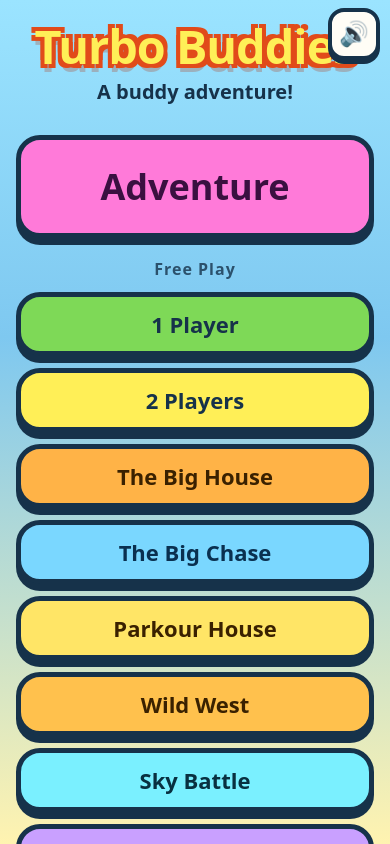
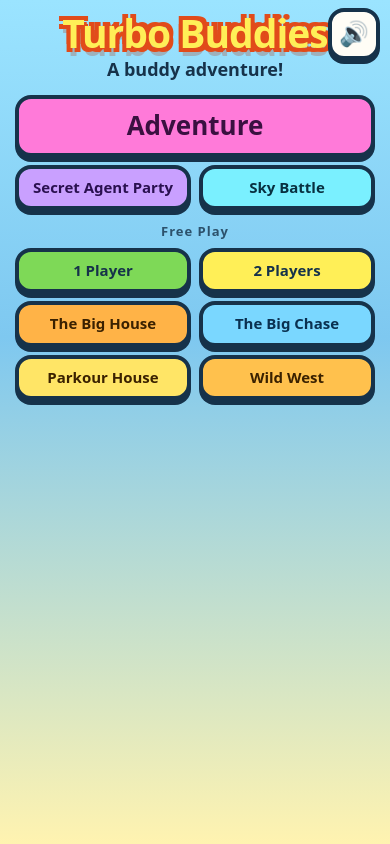
Before and after one commit to sevenninedev/turbo-buddies, a plain HTML site: page index.html in a window 390 px wide. Drawn offline with Linux system fonts and the light colour scheme.

Commit message:
Make the start screen scroll and move Secret Agent Party up
The Free Play list was taller than a phone screen, and touchmove was blocked, so Secret Agent Party sat below the fold. Newest levels now sit under Adventure in a compact 2-column grid, overlays scroll, and assets are cache-busted.

```diff
--- a/index.html
+++ b/index.html
@@ -7,7 +7,7 @@
   <meta name="mobile-web-app-capable" content="yes">
   <meta name="apple-mobile-web-app-status-bar-style" content="black-translucent">
   <title>Turbo Buddies</title>
-  <link rel="stylesheet" href="style.css">
+  <link rel="stylesheet" href="style.css?v=8fb82b2">
 </head>
 <body>
   <canvas id="game" width="390" height="844"></canvas>
@@ -33,6 +33,8 @@
     <p class="tagline" id="tagline">A buddy adventure!</p>
     <div id="modes" class="modes">
       <button type="button" id="modeAdventure" class="mode-btn mode-adventure">Adventure</button>
+      <button type="button" id="modeParty" class="mode-btn mode-party">Secret Agent Party</button>
+      <button type="button" id="modeSkyBattle" class="mode-btn mode-sky">Sky Battle</button>
       <p class="free-play-label">Free Play</p>
       <button type="button" id="mode1" class="mode-btn">1 Player</button>
       <button type="button" id="mode2" class="mode-btn mode-2p">2 Players</button>
@@ -40,8 +42,6 @@
       <button type="button" id="modeChase" class="mode-btn mode-chase">The Big Chase</button>
       <button type="button" id="modeParkour" class="mode-btn mode-parkour">Parkour House</button>
       <button type="button" id="modeWest" class="mode-btn mode-west">Wild West</button>
-      <button type="button" id="modeSkyBattle" class="mode-btn mode-sky">Sky Battle</button>
-      <button type="button" id="modeParty" class="mode-btn mode-party">Secret Agent Party</button>
     </div>
     <p class="pick-prompt" id="pick-prompt" hidden>Pick your buddy!</p>
     <div id="cards" class="cards" hidden></div>
@@ -127,6 +127,6 @@
 
   <div id="loading">Loading buddies…</div>
 
-  <script src="game.js"></script>
+  <script src="game.js?v=8fb82b2"></script>
 </body>
 </html>
--- a/style.css
+++ b/style.css
@@ -138,9 +138,12 @@ html, body {
   flex-direction: column;
   align-items: stretch;
   justify-content: flex-start;
-  padding: calc(16px + env(safe-area-inset-top, 0px)) 16px calc(16px + env(safe-area-inset-bottom, 0px));
-  overflow: auto;
+  padding: calc(10px + env(safe-area-inset-top, 0px)) 12px calc(12px + env(safe-area-inset-bottom, 0px));
+  overflow-x: hidden;
+  overflow-y: auto;
+  -webkit-overflow-scrolling: touch;
   touch-action: pan-y;
+  overscroll-behavior: contain;
 }
 
 #start {
@@ -148,12 +151,12 @@ html, body {
 }
 
 h1 {
-  font-size: clamp(40px, 12vw, 64px);
+  font-size: clamp(32px, 10vw, 52px);
   font-weight: 900;
   text-align: center;
   color: #ffef57;
   letter-spacing: -1px;
-  margin-top: 8px;
+  margin-top: 4px;
   text-shadow:
     -4px -4px 0 #e14b1a,
      4px -4px 0 #e14b1a,
@@ -161,41 +164,45 @@ h1 {
      4px  4px 0 #e14b1a,
      0 8px 0 rgba(180, 40, 0, 0.25);
   line-height: 0.95;
+  flex: 0 0 auto;
 }
 
 .tagline, .pick-prompt {
   text-align: center;
-  font-size: 20px;
+  font-size: 18px;
   font-weight: 700;
   color: #16324a;
-  margin: 10px 0 18px;
+  margin: 6px 0 10px;
+  flex: 0 0 auto;
 }
 .pick-prompt { margin: 8px 0 14px; font-size: 22px; }
 .pick-prompt.p1-pick { color: #2a6fdb; }
 .pick-prompt.p2-pick { color: #e14b1a; }
 
 .modes {
-  display: flex;
-  flex-direction: column;
-  gap: 12px;
+  display: grid;
+  grid-template-columns: 1fr 1fr;
+  gap: 8px 8px;
   max-width: 360px;
   width: 100%;
-  margin: 12px auto 0;
+  margin: 4px auto 0;
+  flex: 0 0 auto;
 }
 
 .mode-btn {
   appearance: none;
   font: inherit;
-  font-size: 28px;
+  font-size: 16px;
   font-weight: 900;
   color: #16324a;
   background: #7ed957;
-  border: 5px solid #16324a;
-  border-radius: 24px;
-  padding: 16px 14px;
-  box-shadow: 0 7px 0 #16324a;
+  border: 4px solid #16324a;
+  border-radius: 16px;
+  padding: 10px 8px;
+  box-shadow: 0 5px 0 #16324a;
   cursor: pointer;
   touch-action: manipulation;
+  line-height: 1.15;
 }
 .mode-btn.mode-2p { background: #ffef57; }
 .mode-btn.mode-house { background: #ffb347; color: #3a2100; }
@@ -205,27 +212,42 @@ h1 {
 .mode-btn.mode-sky { background: #7af0ff; color: #083040; }
 .mode-btn.mode-party { background: #c9a0ff; color: #2a1050; }
 .mode-btn.mode-adventure {
-  font-size: 36px;
-  padding: 22px 16px;
+  grid-column: 1 / -1;
+  font-size: 26px;
+  padding: 12px 10px;
   background: #ff7ad9;
   color: #3a1040;
 }
+.mode-btn.mode-party,
+.mode-btn.mode-sky {
+  font-size: 15px;
+  padding: 11px 6px;
+}
 .free-play-label {
+  grid-column: 1 / -1;
   text-align: center;
-  font-size: 16px;
+  font-size: 13px;
   font-weight: 800;
   letter-spacing: 1px;
   color: #16324a;
-  margin: 8px 0 0;
+  margin: 4px 0 0;
   opacity: 0.8;
 }
 .modes .mode-btn:not(.mode-adventure) {
-  font-size: 22px;
-  padding: 12px 14px;
+  font-size: 15px;
+  padding: 10px 6px;
 }
 .mode-btn:active {
-  transform: translateY(5px);
-  box-shadow: 0 3px 0 #16324a;
+  transform: translateY(4px);
+  box-shadow: 0 2px 0 #16324a;
+}
+
+@media (max-height: 700px) {
+  h1 { font-size: clamp(28px, 9vw, 40px); margin-top: 0; }
+  .tagline, .pick-prompt { font-size: 15px; margin: 4px 0 6px; }
+  .modes { gap: 6px; }
+  .mode-btn, .modes .mode-btn:not(.mode-adventure) { font-size: 14px; padding: 8px 6px; border-width: 3px; border-radius: 14px; box-shadow: 0 4px 0 #16324a; }
+  .mode-btn.mode-adventure { font-size: 22px; padding: 10px 8px; }
 }
 
 .cards {
```
Also changed, not shown: game.js.
